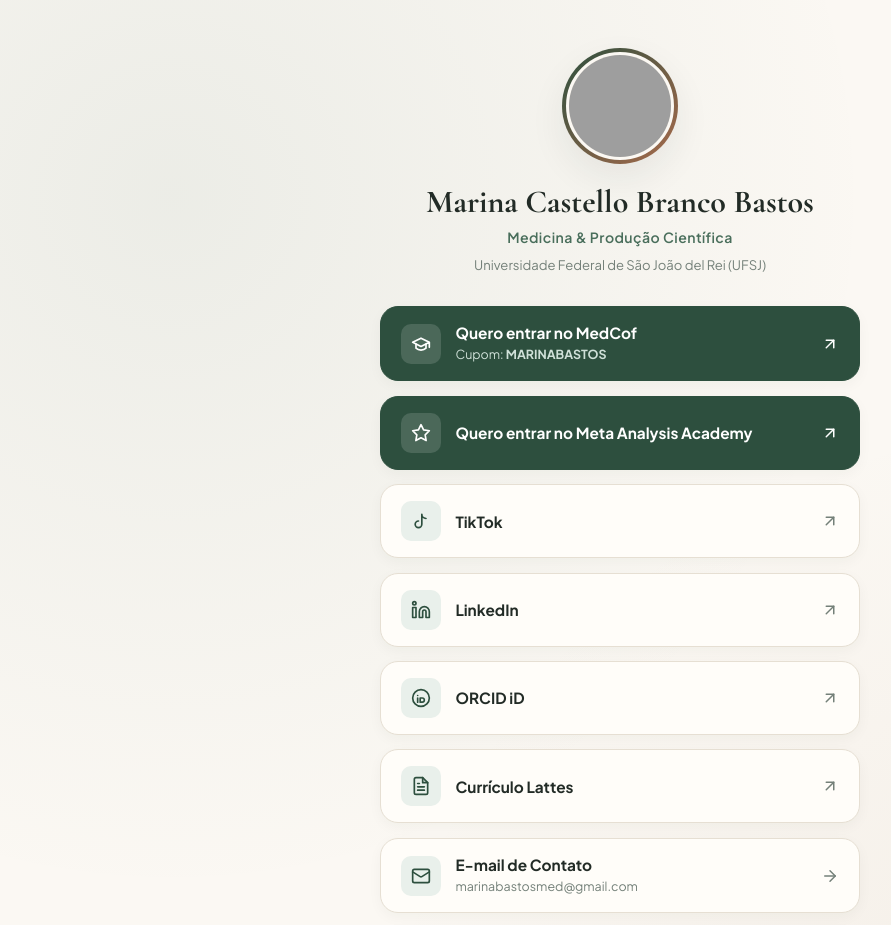
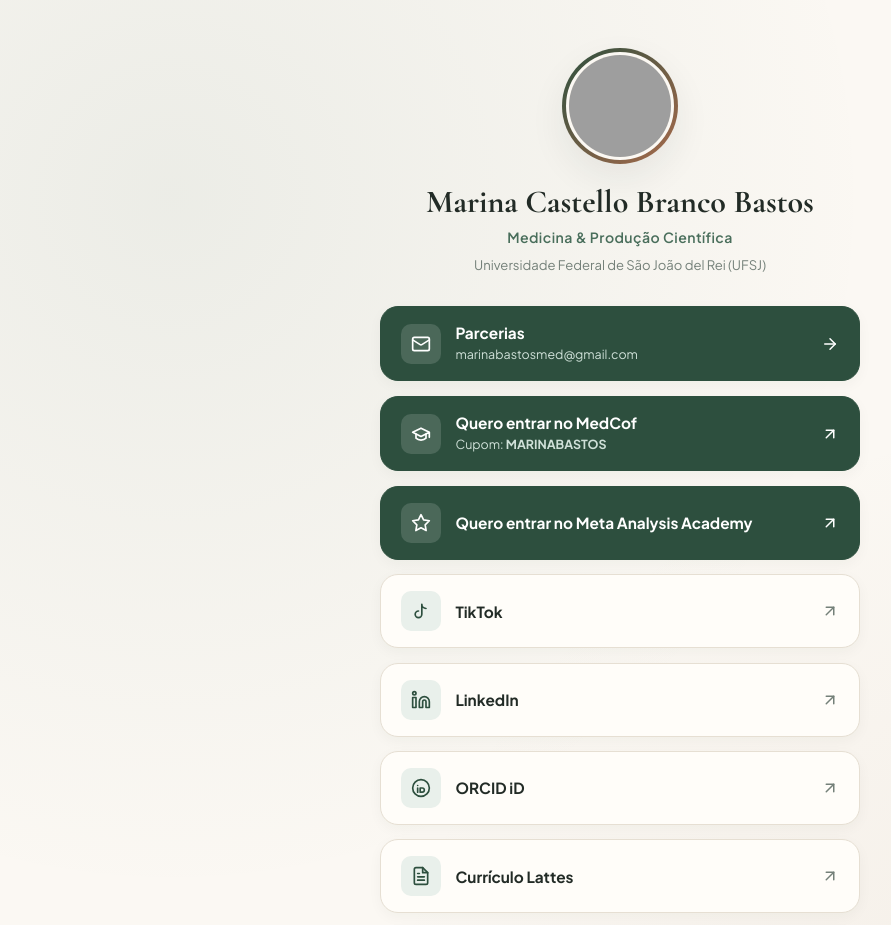
Before and after one commit to marinacbbastos/medicina, a plain HTML site: page links.html in a window 1280 px wide. Shown: the top 925 px of the page, without its empty margins (20-911 px from the left). Drawn offline with nearby package versions, Linux system fonts and the light colour scheme; grey boxes are pictures that could not be loaded.

Commit message:
Renomeia e-mail para Parcerias e move em destaque verde para o topo do Linktree

```diff
--- a/links.html
+++ b/links.html
@@ -209,7 +209,21 @@
       <!-- Lista de Links (Todos exceto Instagram) -->
       <nav class="links-stack" aria-label="Links de Marina Bastos">
 
-        <!-- 1. MedCof (Primeiro Retângulo no Topo) -->
+        <!-- 1. Parcerias (Primeiro Retângulo Verde no Topo) -->
+        <a href="mailto:marinabastosmed@gmail.com" class="link-pill link-pill-featured">
+          <div class="link-pill-left">
+            <span class="link-icon-box" aria-hidden="true">
+              <svg width="20" height="20" viewBox="0 0 24 24" fill="none" stroke="currentColor" stroke-width="2" stroke-linecap="round" stroke-linejoin="round"><rect width="20" height="16" x="2" y="4" rx="2"/><path d="m22 7-8.97 5.7a1.94 1.94 0 0 1-2.06 0L2 7"/></svg>
+            </span>
+            <div class="link-text-group">
+              <span class="link-title">Parcerias</span>
+              <span class="link-caption">marinabastosmed@gmail.com</span>
+            </div>
+          </div>
+          <svg class="link-arrow" width="18" height="18" viewBox="0 0 24 24" fill="none" stroke="currentColor" stroke-width="2" stroke-linecap="round" stroke-linejoin="round"><path d="M5 12h14"/><path d="m12 5 7 7-7 7"/></svg>
+        </a>
+
+        <!-- 2. MedCof -->
         <a href="https://embaixadores.medcof.com.br?embaixador=mnt" target="_blank" rel="noopener noreferrer" class="link-pill link-pill-featured">
           <div class="link-pill-left">
             <span class="link-icon-box" aria-hidden="true">
@@ -275,7 +289,7 @@
           <svg class="link-arrow" width="18" height="18" viewBox="0 0 24 24" fill="none" stroke="currentColor" stroke-width="2" stroke-linecap="round" stroke-linejoin="round"><path d="M7 17 17 7"/><path d="M7 7h10v10"/></svg>
         </a>
 
-        <!-- 6. Currículo Lattes -->
+        <!-- 7. Currículo Lattes -->
         <a href="http://lattes.cnpq.br/0260846804894564" target="_blank" rel="noopener noreferrer" class="link-pill">
           <div class="link-pill-left">
             <span class="link-icon-box" aria-hidden="true">
@@ -286,20 +300,6 @@
             </div>
           </div>
           <svg class="link-arrow" width="18" height="18" viewBox="0 0 24 24" fill="none" stroke="currentColor" stroke-width="2" stroke-linecap="round" stroke-linejoin="round"><path d="M7 17 17 7"/><path d="M7 7h10v10"/></svg>
-        </a>
-
-        <!-- 7. E-mail -->
-        <a href="mailto:marinabastosmed@gmail.com" class="link-pill">
-          <div class="link-pill-left">
-            <span class="link-icon-box" aria-hidden="true">
-              <svg width="20" height="20" viewBox="0 0 24 24" fill="none" stroke="currentColor" stroke-width="2" stroke-linecap="round" stroke-linejoin="round"><rect width="20" height="16" x="2" y="4" rx="2"/><path d="m22 7-8.97 5.7a1.94 1.94 0 0 1-2.06 0L2 7"/></svg>
-            </span>
-            <div class="link-text-group">
-              <span class="link-title">E-mail de Contato</span>
-              <span class="link-caption">marinabastosmed@gmail.com</span>
-            </div>
-          </div>
-          <svg class="link-arrow" width="18" height="18" viewBox="0 0 24 24" fill="none" stroke="currentColor" stroke-width="2" stroke-linecap="round" stroke-linejoin="round"><path d="M5 12h14"/><path d="m12 5 7 7-7 7"/></svg>
         </a>
 
         <!-- 8. Abstract fumo e ELA (Antepenúltimo Botão) -->
```
